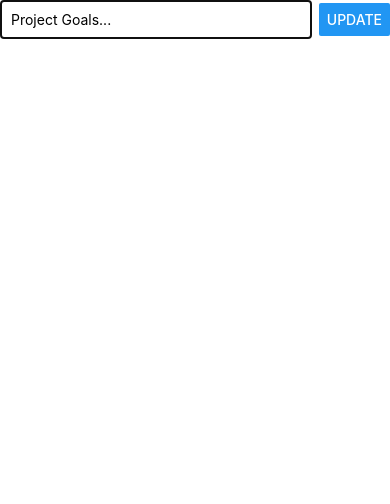
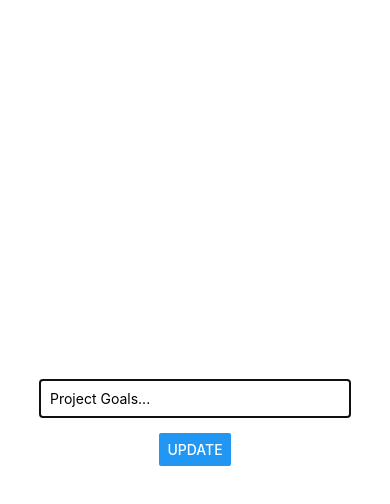
Before and after one commit to zamanshahed/react-native-first-app, a React Native app: screen / in a window 390 px wide. Both pictures are taken after a click on the button "ADD NEW GOAL". Shown: the top 504 px of the page. Built offline with nearby package versions, Linux system fonts and the light colour scheme.

Commit message:
(time-frame: 2:58:43)Modal animated, centered, button functionality improved

```diff
--- a/App.js
+++ b/App.js
@@ -13,7 +13,8 @@
   const [addVidibility, setAddVisibility] = useState(false);
 
   const addGoalHandler= goalTitle => {
-    setCourseGoals(currentGoals => [...courseGoals, {key: Math.random().toString(), value: goalTitle}])
+    setCourseGoals(currentGoals => [...courseGoals, {key: Math.random().toString(), value: goalTitle}]);
+    setAddVisibility(false);
   }
 
   const removeGoalHandler = goalId => {
--- a/components/GoalInput.js
+++ b/components/GoalInput.js
@@ -9,7 +9,7 @@
   }
 
   return(
-    <Modal visible={props.visible}>
+    <Modal visible={props.visible} animationType='slide'>
       <View style={styles.inputContainer}>
         <TextInput
           placeholder="Project Goals..."
@@ -25,15 +25,16 @@
 
 const styles = StyleSheet.create({
   inputContainer:{
-    flexDirection: 'row',
-    justifyContent: 'space-between',
+    flex:1,
+    justifyContent: 'center',
     alignItems: 'center'
   },
   input:{
     width: '80%',
     borderColor: 'black',
     borderWidth: 1,
-    padding: 10
+    padding: 10,
+    marginBottom:15,
   },
 
 });
```
